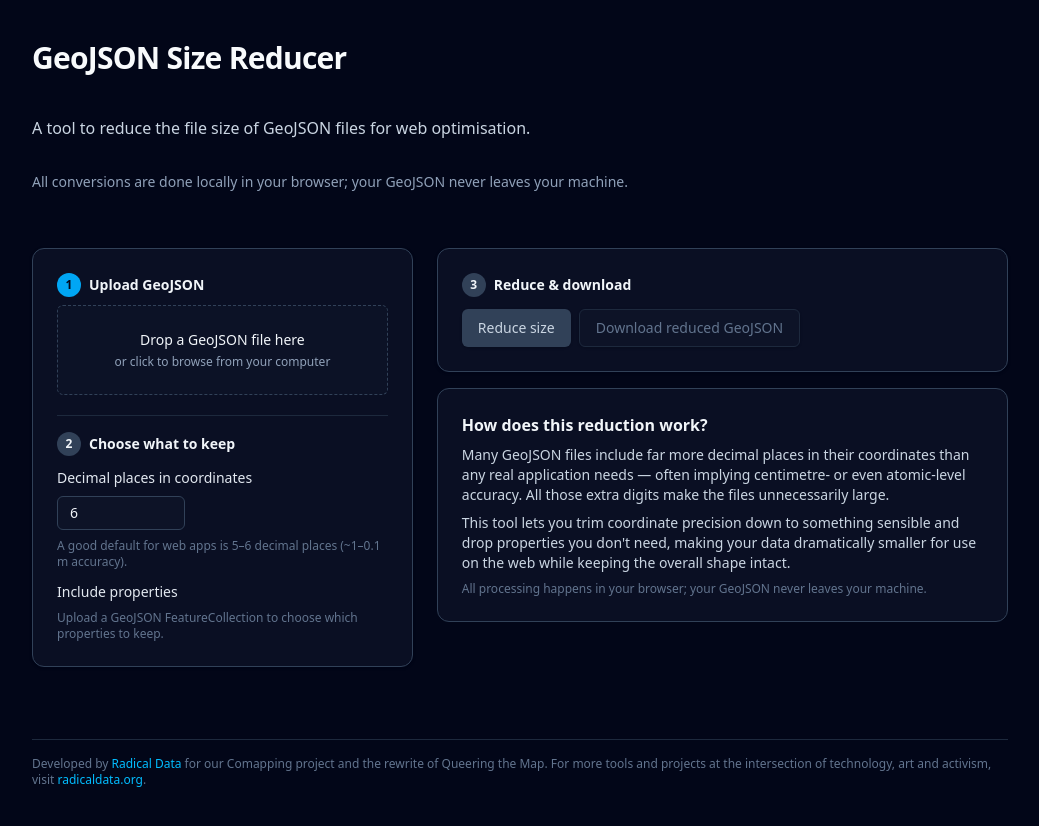
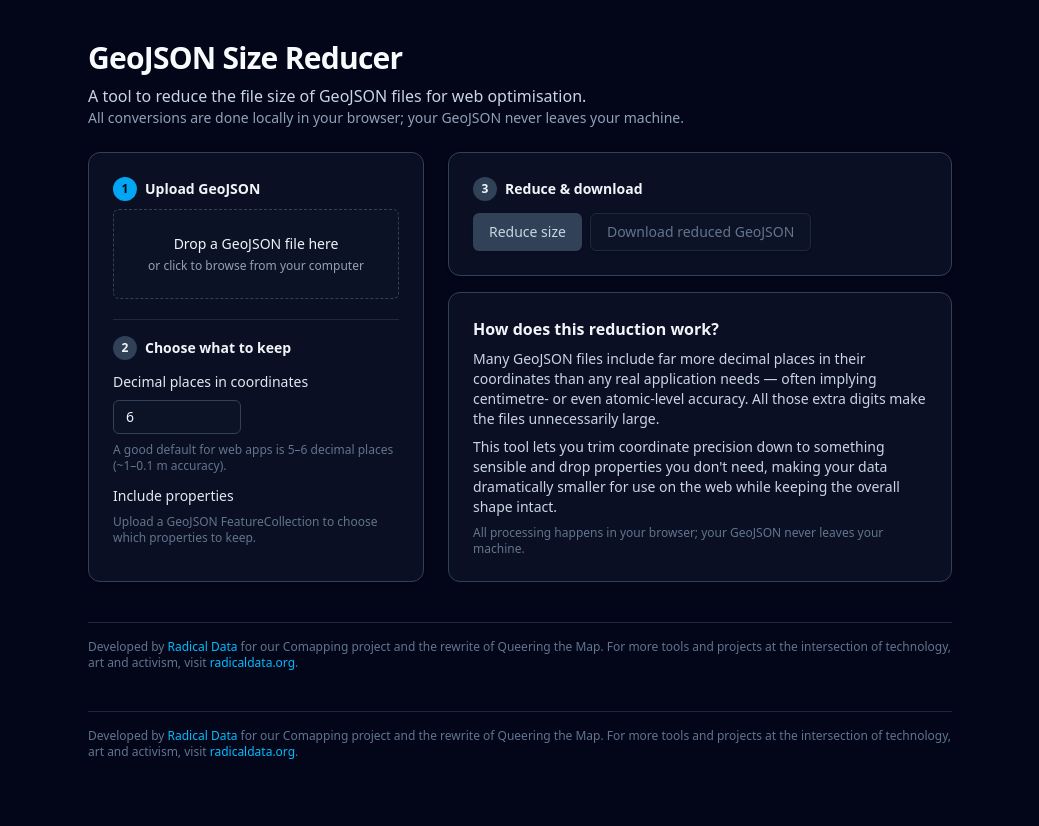
Before and after one commit to radical-data/reducegeojson, a SvelteKit app: page / in a window 1280 px wide. Shown: the whole page, without its empty margins (120-1159 px from the left). After the commit the page ends 800 px from the top, so only its background shows below. Built offline with nearby package versions, Linux system fonts and the light colour scheme.

Commit message:
feat: add attribution in footer

```diff
--- a/src/routes/+layout.svelte
+++ b/src/routes/+layout.svelte
@@ -3,7 +3,30 @@
 </script>
 
 <div class="min-h-screen bg-slate-950 text-slate-100">
-	<main class="mx-auto flex min-h-screen max-w-5xl flex-col gap-8 px-6 py-10">
-		<slot />
-	</main>
+	<div class="mx-auto flex min-h-screen max-w-4xl flex-col px-4 py-10 gap-6">
+		<main class="flex-1">
+			<slot />
+		</main>
+		<footer class="border-t border-slate-800 pt-4 text-xs text-slate-500">
+			Developed by
+			<a
+				href="https://radicaldata.org"
+				target="_blank"
+				rel="noopener"
+				class="font-medium text-sky-400 hover:text-sky-300"
+			>
+				Radical Data
+			</a>
+			for our Comapping project and the rewrite of Queering the Map. For more tools and projects at the
+			intersection of technology, art and activism, visit
+			<a
+				href="https://radicaldata.org"
+				target="_blank"
+				rel="noopener"
+				class="font-medium text-sky-400 hover:text-sky-300"
+			>
+				radicaldata.org
+			</a>.
+		</footer>
+	</div>
 </div>
```
